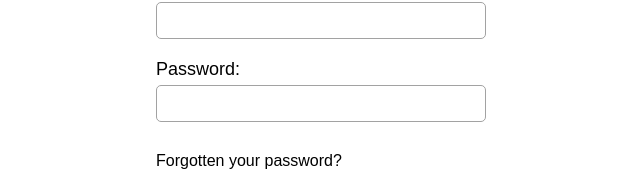
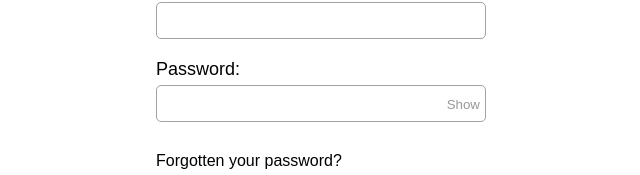
Before and after one commit to dhedley9/tapfinder-web, a Next.js app: page /login in a window 1280 px wide. Shown: the part 279-454 px from the top of the page, without its empty margins (319-959 px from the left). Built offline with nearby package versions, Linux system fonts and the light colour scheme; a web font is replaced by a local one.

Commit message:
ADD: Show/hide button to password field

```diff
--- a/app/globals.css
+++ b/app/globals.css
@@ -152,6 +152,28 @@
     text-decoration: underline;
 }
 
+/** Password Field **/
+
+.tf-auth-page-form .tf-auth-page-password-wrap{
+    position: relative;
+}
+
+.tf-auth-page-form .tf-auth-page-password-wrap input[type="text"],
+.tf-auth-page-form .tf-auth-page-password-wrap input[type="password"]{
+    padding-right: 45px;
+}
+
+.tf-auth-page-form .tf-auth-page-password-wrap button{
+    position: absolute;
+    top: 50%;
+    transform: translateY(-50%);
+    right: 0;
+    border: none;
+    background: none;
+    cursor: pointer;
+    opacity: 0.4;
+}
+
 /* Sign Up */
 
 .tf-auth-page .tf-auth-page-signup {
--- a/app/ui/login-form.tsx
+++ b/app/ui/login-form.tsx
@@ -1,12 +1,14 @@
 'use client';
 
-import { useActionState } from 'react';
+import { useActionState, useState } from 'react';
 import { loginHandler, LoginActionState } from '@/app/lib/actions';
 import Link from 'next/link';
 
 import ErrorNotice from '@/app/ui/error-notice';
 
 export default function LoginForm() {
+
+    const [ showPassword, setShowPassword ] = useState( false );
 
     const initialState: LoginActionState = {
         error: null,
@@ -33,7 +35,10 @@ export default function LoginForm() {
             <div className="tf-auth-page-form-field">
                 <label htmlFor="login_password">Password:</label>
 
-                <input type="text" id="login_password" name="password" required={true}  />
+                <div className="tf-auth-page-password-wrap">
+                    <input type={ showPassword ? 'text' : 'password' }  id="login_password" name="password" required={true}  />
+                    <button type="button" onClick={ () => setShowPassword( ( prev ) => !prev ) }>{ showPassword ? 'Hide' : 'Show' }</button>
+                </div>
             </div>
 
             <Link className="tf-auth-page-forgot" href={`/login/reset`}>Forgotten your password?</Link>
```
